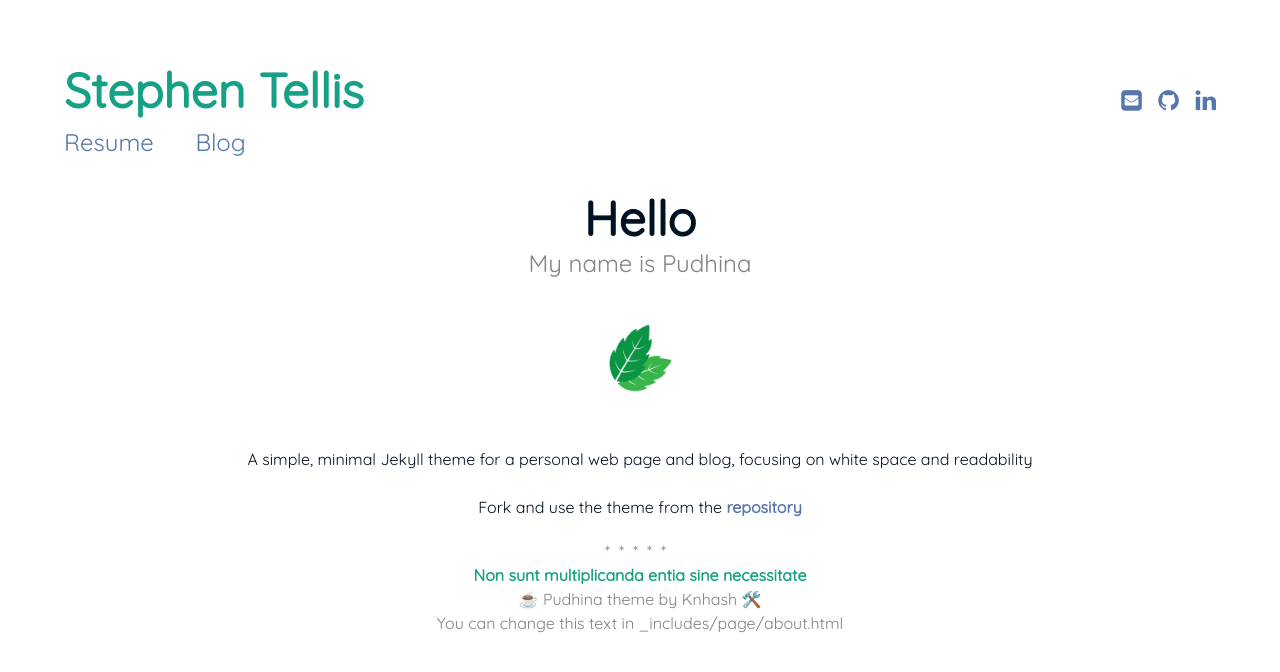
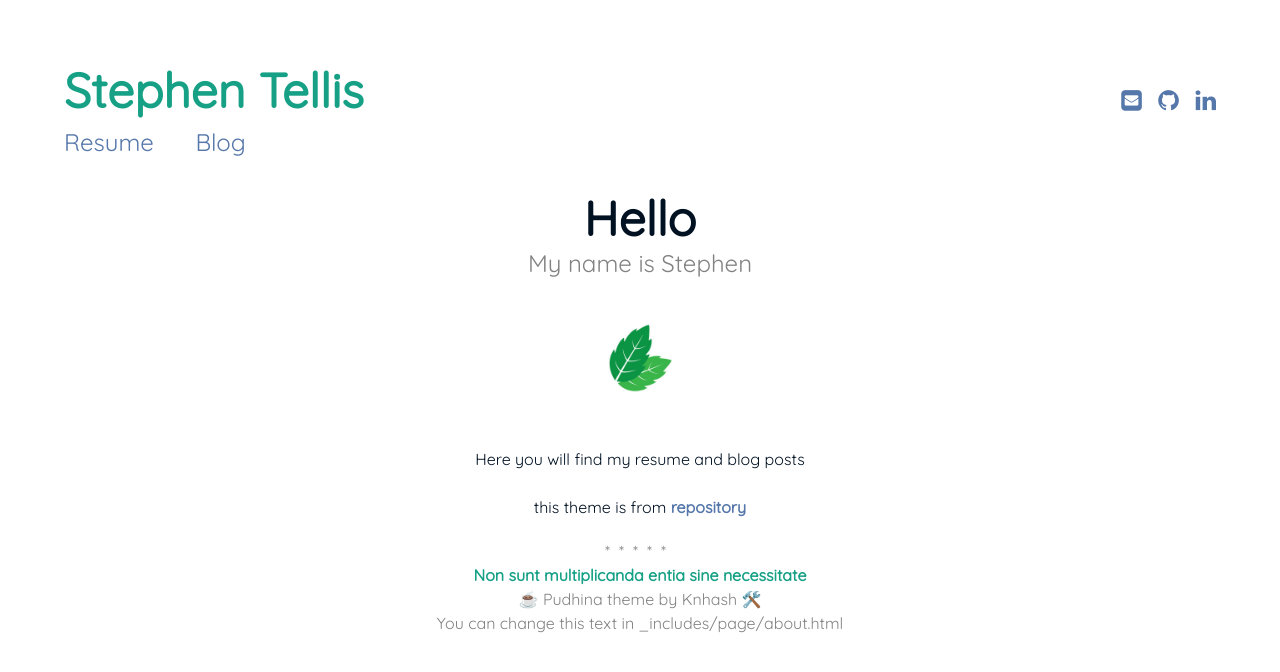
Before and after one commit to Stephen-Tellis/home, a Jekyll site: the page built from index.md, in a window 1280 px wide. Shown: the top 672 px of the page. Built offline with Jekyll 4.4.1, drawn with Linux system fonts in a browser that asks for light colours.

Commit message:
Update index.md

```diff
--- a/index.md
+++ b/index.md
@@ -1,7 +1,7 @@
 ---
 layout: page
 title: Hello
-subtitle: My name is Pudhina
+subtitle: My name is Stephen
 sitemap:
   priority: 0.9
 ---
@@ -9,6 +9,6 @@ sitemap:
 <img src="{{ '/assets/img/pudhina.jpg' | prepend: site.baseurl }}" id="about-img">
 
 <div id="describe-text">
-	<p>A simple, minimal Jekyll theme for a personal web page and blog, focusing on white space and readability</p>
-	<p>Fork and use the theme from the <strong> <a href="https://github.com/knhash/Pudhina"> repository</a> </strong></p>
+	<p>Here you will find my resume and blog posts</p>
+	<p>this theme is from <strong> <a href="https://github.com/knhash/Pudhina"> repository</a> </strong></p>
 </div>
```
